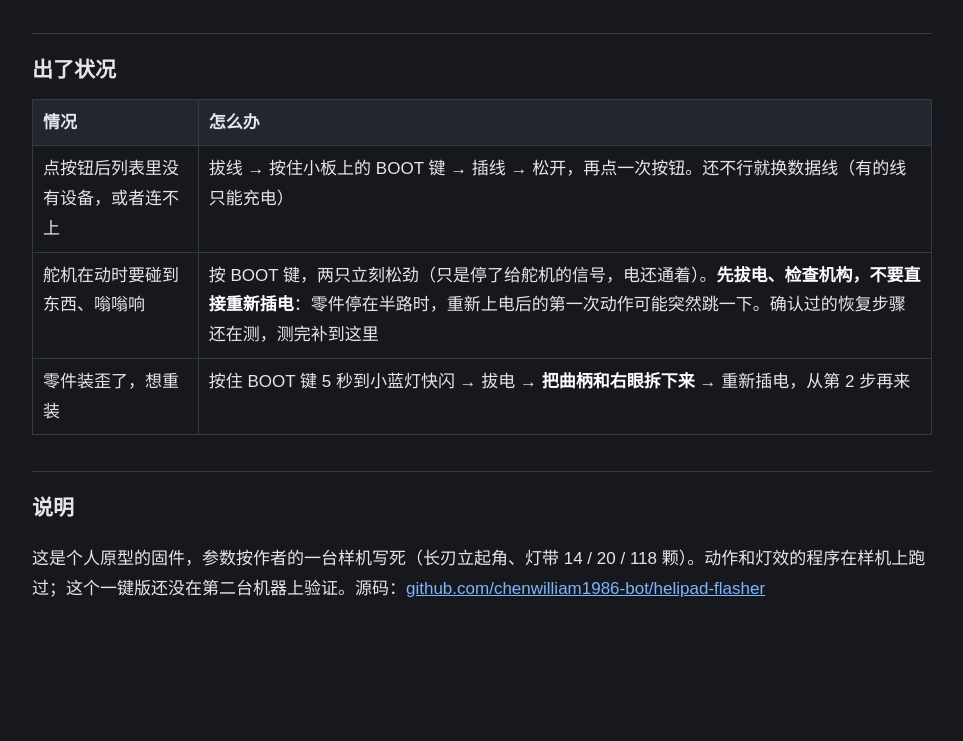
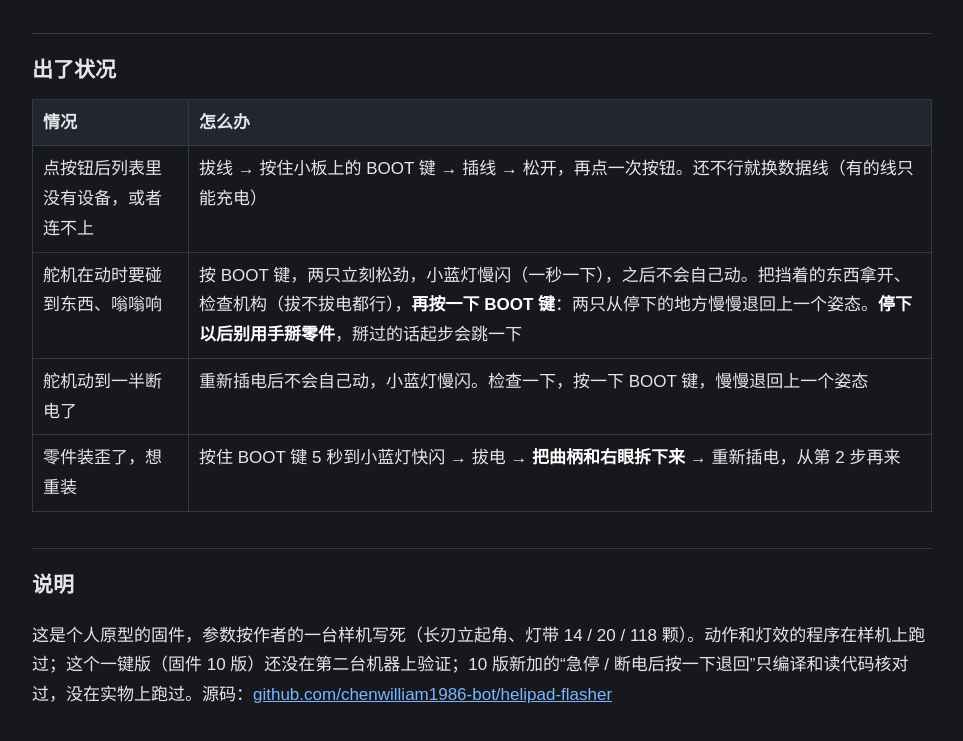
Before and after one commit to chenwilliam1986-bot/helipad-flasher, a plain HTML site: page index.html in a window 1280 px wide. Shown: the part 2425-3166 px from the top of the page, without its empty margins (158-1121 px from the left). Before the commit the page ends 3106 px from the top, so only its background shows below. Drawn offline with Linux system fonts and the light colour scheme.

Commit message:
固件换成 10 版：记住舵机停在哪，没走完就等按一下再慢慢退回
09 急停只停舵机信号、不记位置，重新上电后按上一次走完的姿态当起点；
机构停在半路时下一次动作会突然跳。装完停在中位却记成“立起”，断过电
后第一次收拢也会从立起位起步。

10 版把最后发出去的舵机位置存进板子（动的时候每 60 ms 一次），上电
按存着的位置当起点。动作没走完（按 BOOT 急停，或半路断电）时不自己
动，小蓝灯慢闪，按一下 BOOT 或短按翘板后用一半速度退回上一次走完的
姿态；装零件回中位那一步同样处理。闪存命名空间不变，从 09 重烧上来
不用重新装零件。

烧录页“出了状况”一栏按新行为重写，加了“动到一半断电”一行；说明里
写明这部分只编译和读代码核对过，没在实物上跑过。

Co-Authored-By: Claude Fable 5.2 <noreply@anthropic.com>

```diff
--- a/index.html
+++ b/index.html
@@ -70,12 +70,13 @@
 <table>
 <tr><th>情况</th><th>怎么办</th></tr>
 <tr><td>点按钮后列表里没有设备，或者连不上</td><td>拔线 → 按住小板上的 BOOT 键 → 插线 → 松开，再点一次按钮。还不行就换数据线（有的线只能充电）</td></tr>
-<tr><td>舵机在动时要碰到东西、嗡嗡响</td><td>按 BOOT 键，两只立刻松劲（只是停了给舵机的信号，电还通着）。<b>先拔电、检查机构，不要直接重新插电</b>：零件停在半路时，重新上电后的第一次动作可能突然跳一下。确认过的恢复步骤还在测，测完补到这里</td></tr>
+<tr><td>舵机在动时要碰到东西、嗡嗡响</td><td>按 BOOT 键，两只立刻松劲，小蓝灯慢闪（一秒一下），之后不会自己动。把挡着的东西拿开、检查机构（拔不拔电都行），<b>再按一下 BOOT 键</b>：两只从停下的地方慢慢退回上一个姿态。<b>停下以后别用手掰零件</b>，掰过的话起步会跳一下</td></tr>
+<tr><td>舵机动到一半断电了</td><td>重新插电后不会自己动，小蓝灯慢闪。检查一下，按一下 BOOT 键，慢慢退回上一个姿态</td></tr>
 <tr><td>零件装歪了，想重装</td><td>按住 BOOT 键 5 秒到小蓝灯快闪 → 拔电 → <b>把曲柄和右眼拆下来</b> → 重新插电，从第 2 步再来</td></tr>
 </table>
 
 <h2>说明</h2>
-<p>这是个人原型的固件，参数按作者的一台样机写死（长刃立起角、灯带 14 / 20 / 118 颗）。动作和灯效的程序在样机上跑过；这个一键版还没在第二台机器上验证。源码：<a href="https://github.com/chenwilliam1986-bot/helipad-flasher">github.com/chenwilliam1986-bot/helipad-flasher</a></p>
+<p>这是个人原型的固件，参数按作者的一台样机写死（长刃立起角、灯带 14 / 20 / 118 颗）。动作和灯效的程序在样机上跑过；这个一键版（固件 10 版）还没在第二台机器上验证；10 版新加的“急停 / 断电后按一下退回”只编译和读代码核对过，没在实物上跑过。源码：<a href="https://github.com/chenwilliam1986-bot/helipad-flasher">github.com/chenwilliam1986-bot/helipad-flasher</a></p>
 </main>
 </body>
 </html>
```
Also changed, not shown: manifest.json, 4 other files.
